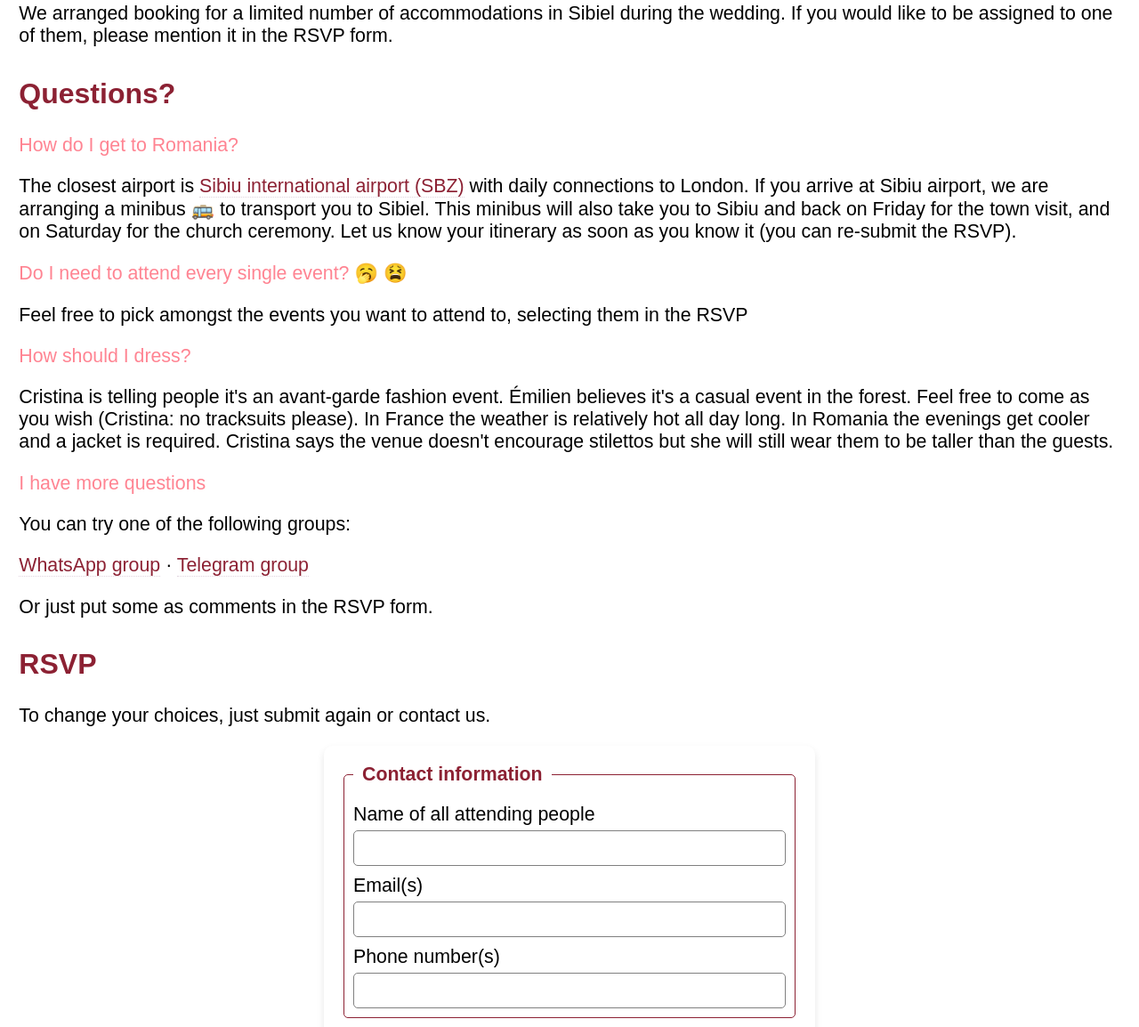
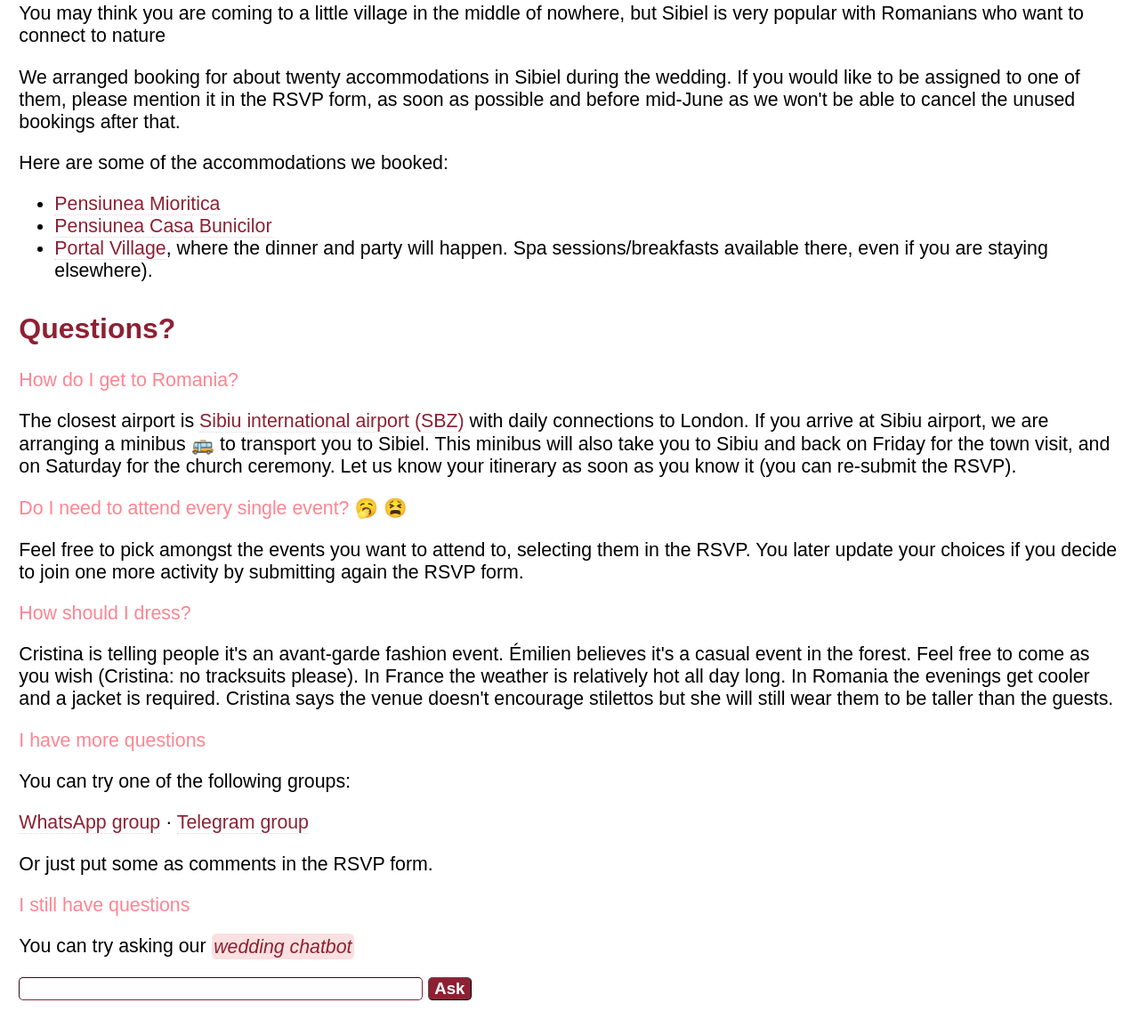
Before and after one commit to etlapale/cristina-et-emilien.com, a website built with Vite: page index.html in a window 1280 px wide. Shown: the part 2147-3301 px from the top of the page at 89% size. Built offline with nearby package versions, Linux system fonts and the light colour scheme; files whose address does not match are found by name.

Commit message:
Updating docs and starting chatbot.

```diff
--- a/index.html
+++ b/index.html
@@ -107,14 +107,21 @@
       </div>
 
       <h2>Accommodations</h2>
-      <p>We arranged booking for a limited number of accommodations in Sibiel during the wedding. If you would like to be assigned to one of them, please mention it in the RSVP form.</p>
+      <p>You may think you are coming to a little village in the middle of nowhere, but Sibiel is very popular with Romanians who want to connect to nature</p>
+      <p>We arranged booking for about twenty accommodations in Sibiel during the wedding. If you would like to be assigned to one of them, please mention it in the RSVP form, as soon as possible and before mid-June as we won't be able to cancel the unused bookings after that.</p>
+      <p>Here are some of the accommodations we booked:</p>
+      <ul>
+	<li><a href="https://www.booking.com/Share-RRLbGQp">Pensiunea Mioritica</a></li>
+	<li><a href="https://search.app.goo.gl/QGPb9bb">Pensiunea Casa Bunicilor</a></li>
+	<li><a href="https://maps.app.goo.gl/Dr8awPc6iS7FRR9QA">Portal Village</a>, where the dinner and party will happen. Spa sessions/breakfasts available there, even if you are staying elsewhere).</li>
+      </ul>
 
       <h2 id="questions">Questions?</h2>
       <blockquote>How do I get to Romania?</blockquote>
       <p>The closest airport is <a href="https://maps.app.goo.gl/8cezecXTV4ZiahUB6">Sibiu international airport (SBZ)</a> with daily connections to London. If you arrive at Sibiu airport, we are arranging a minibus 🚌 to transport you to Sibiel. This minibus will also take you to Sibiu and back on Friday for the town visit, and on Saturday for the church ceremony. Let us know your itinerary as soon as you know it (you can re-submit the RSVP).</p>
 
       <blockquote>Do I need to attend every single event? 🥱 😫</blockquote>
-      <p>Feel free to pick amongst the events you want to attend to, selecting them in the RSVP</p>
+      <p>Feel free to pick amongst the events you want to attend to, selecting them in the RSVP. You later update your choices if you decide to join one more activity by submitting again the RSVP form.</p>
 
       <blockquote>How should I dress?</blockquote>
       <p>Cristina is telling people it's an avant-garde fashion event. Émilien believes it's a casual event in the forest. Feel free to come as you wish (Cristina: no tracksuits please). In France the weather is relatively hot all day long. In Romania the evenings get cooler and a jacket is required. Cristina says the venue doesn't encourage stilettos but she will still wear them to be taller than the guests.</p>
@@ -126,6 +133,14 @@
 	<a href="https://t.me/+zH5Jt6VldWIwZTNk">Telegram group</a>
       </p>
       <p>Or just put some as comments in the RSVP form.</p>
+
+      <blockquote>I still have questions</blockquote>
+      <p>You can try asking our <em class="wcbot">wedding chatbot</em></p>
+      <div class="chat-answers"></div>
+      <form id="chatbot-form">
+	<input type="text" id="chatbot-input" name="chatbot-input" required>
+	<button id="chatbot-button" type="submit">Ask</button>
+      </form>
 
       <h2 id="rsvp">RSVP</h2>
       <p>To change your choices, just submit again or contact us.</p>
@@ -214,8 +229,8 @@
       </form>
       <div id="result-message" style="display: none;"></div>
     </main>
-    <footer>
-      <p><a href="
+    <footer id="footer">
+      <p><a href="https://github.com/etlapale/cristina-et-emilien.com">Source code</a></p>
     </footer>
     <script src="scripts.js"></script>
   </body>
--- a/scripts.js
+++ b/scripts.js
@@ -51,4 +51,15 @@ document.addEventListener('DOMContentLoaded', function() {
 	resultMessage.textContent = "We couldn't reach each other! Try again later";
     }
   });
+
+  // Chatbot handler
+  document.getElementById('chatbot-form').addEventListener('submit', async function(event) {
+    event.preventDefault();
+    const textInput = document.getElementById('chatbot-input').value;
+    const body = JSON.stringify({'input': textInput});
+    console.log(body);
+    try {
+    } catch (error) {
+    }
+  });
 });
--- a/styles.css
+++ b/styles.css
@@ -142,7 +142,7 @@ a.scroll-arrow {
 main {
   margin-left: 1em;
   margin-right: 1em;
-  padding-bottom: 4ex;
+  padding-bottom: 2vh;
 }
 
 .date-loc {
@@ -403,3 +403,52 @@ blockquote {
   margin: 0;
   color: var(--pinkish);
 }
+
+footer {
+  font-size: 8pt;
+  text-align: center;
+  padding-bottom: 2vh;
+  color: grey;
+}
+
+footer a:link, footer a:visited {
+  color: gray;
+}
+
+#chatbot-input {
+  font-family: 'Calluna Sans', sans-serif;
+  font-size: 14pt;
+  color: var(--pinkish);
+  border-radius: 5px;
+  border-width: 1px;
+  border-color: var(--reddish);
+  width: 24em;
+}
+
+@media (max-width: 600px) {
+  #chatbot-input {
+    width: 15em;
+  }
+}
+
+#chatbot-button {
+  font-family: 'Calluna Sans', sans-serif;
+  font-size: 14pt;
+  /*padding: 10px 20px;*/
+  background-color: var(--reddish);
+  color: white;
+  border-radius: 5px;
+  border-width: 1px;
+  font-weight: bold;
+}
+
+#chatbot-button:hover {
+  background-color: var(--pinkish);
+}
+
+.wcbot {
+  color: var(--reddish);
+  background-color: #fae0e0;
+  border-radius: 4pt;
+  padding: 2pt;
+}
```
Also changed, not shown: README.md (added).
